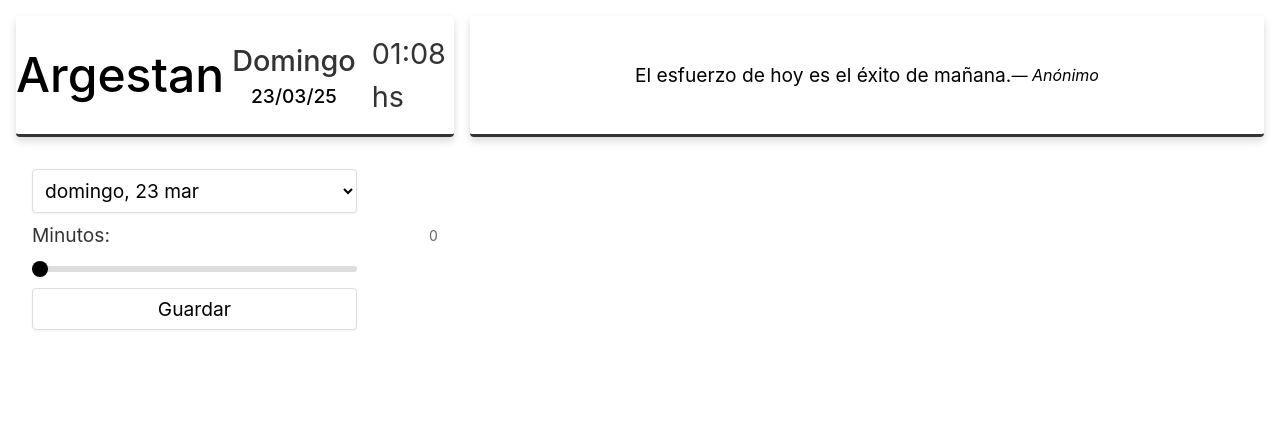
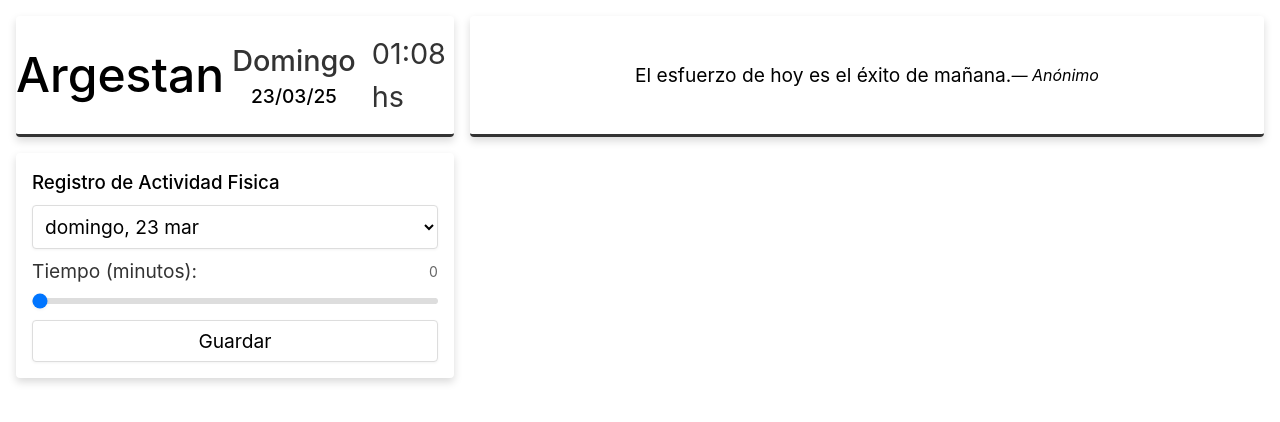
Before and after one commit to RadikeCosa/fitness-study-app, a React (Vite) app: page / in a window 1280 px wide. Shown: the top 422 px of the page. Built offline with nearby package versions, Linux system fonts and the light colour scheme.

Commit message:
Integrar todo en ManualLog como componente único

```diff
--- a/src/components/exercise/DateSelector.css
+++ /dev/null
@@ -1,23 +0,0 @@
-/* src/components/exercise/DateSelector.css */
-.date-selector {
-  display: flex;
-  flex-direction: column;
-  gap: calc(var(--spacing) / 4);
-  width: 80%;
-}
-
-.date-selector label {
-  font-size: var(--font-size-title);
-  color: var(--secondary-color);
-}
-
-.date-selector select {
-  width: 100%;
-  padding: calc(var(--spacing) / 2);
-  border: 1px solid var(--border-color);
-  border-radius: var(--border-radius);
-  background: var(--background);
-  color: var(--primary-color);
-  font-size: var(--font-size-text);
-  box-shadow: var(--shadow);
-}
--- a/src/components/exercise/DateSelector.jsx
+++ /dev/null
@@ -1,34 +0,0 @@
-// src/components/exercise/DateSelector.jsx
-import React from "react";
-import "./DateSelector.css";
-
-function DateSelector({ value, onChange }) {
-  const getDateOptions = () => {
-    const options = [];
-    for (let i = 0; i <= 7; i++) {
-      const date = new Date();
-      date.setDate(date.getDate() - i);
-      const value = date.toISOString().split("T")[0];
-      options.push(
-        <option key={value} value={value}>
-          {date.toLocaleDateString("es-ES", {
-            weekday: "long",
-            month: "short",
-            day: "numeric",
-          })}
-        </option>
-      );
-    }
-    return options;
-  };
-
-  return (
-    <div className="date-selector">
-      <select id="manual-date" value={value} onChange={onChange}>
-        {getDateOptions()}
-      </select>
-    </div>
-  );
-}
-
-export default DateSelector;
--- a/src/components/exercise/ManualLog.css
+++ b/src/components/exercise/ManualLog.css
@@ -8,7 +8,24 @@
   border-radius: var(--border-radius);
 }
 
-.manual-log label {
+.manual-log .date-selector select {
+  width: 100%;
+  padding: calc(var(--spacing) / 2);
+  border: 1px solid var(--border-color);
+  border-radius: var(--border-radius);
+  background: var(--background);
+  color: var(--primary-color);
+  font-size: var(--font-size-text);
+  box-shadow: var(--shadow);
+}
+
+.manual-log .duration-input {
+  display: flex;
+  flex-direction: column;
+  gap: calc(var(--spacing) / 4);
+}
+
+.manual-log .duration-input label {
   font-size: var(--font-size-text);
   color: var(--secondary-color);
   display: flex;
@@ -16,42 +33,41 @@
   align-items: center;
 }
 
-.manual-log label span {
+.manual-log .duration-input label span {
   font-size: var(--font-size-small);
   color: var(--text-muted);
 }
 
-.manual-log input[type="range"] {
-  width: 80%;
+.manual-log .duration-input input[type="range"] {
+  width: 100%;
   margin: calc(var(--spacing) / 2) 0;
-  -webkit-appearance: none; /* Resetear estilo por defecto */
   background: transparent;
 }
 
-.manual-log input[type="range"]::-webkit-slider-runnable-track {
+.manual-log .duration-input input[type="range"]::-webkit-slider-runnable-track {
   height: 6px;
   background: var(--border-color);
   border-radius: var(--border-radius);
 }
 
-.manual-log input[type="range"]::-webkit-slider-thumb {
+.manual-log .duration-input input[type="range"]::-webkit-slider-thumb {
   -webkit-appearance: none;
   width: 16px;
   height: 16px;
   background: var(--primary-color);
   border-radius: 50%;
   cursor: pointer;
-  margin-top: -5px; /* Centrar en la pista */
+  margin-top: -5px;
   box-shadow: var(--shadow);
 }
 
-.manual-log input[type="range"]::-moz-range-track {
+.manual-log .duration-input input[type="range"]::-moz-range-track {
   height: 6px;
   background: var(--border-color);
   border-radius: var(--border-radius);
 }
 
-.manual-log input[type="range"]::-moz-range-thumb {
+.manual-log .duration-input input[type="range"]::-moz-range-thumb {
   width: 16px;
   height: 16px;
   background: var(--primary-color);
@@ -69,7 +85,6 @@
   font-size: var(--font-size-text);
   cursor: pointer;
   box-shadow: var(--shadow);
-  width: 80%;
 }
 
 .manual-log button:hover {
--- a/src/components/exercise/ManualLog.jsx
+++ b/src/components/exercise/ManualLog.jsx
@@ -1,6 +1,5 @@
 // src/components/exercise/ManualLog.jsx
 import React, { useState } from "react";
-import DateSelector from "./DateSelector";
 import useExerciseLogs from "../../hooks/useExerciseLogs";
 import "./ManualLog.css";
 
@@ -10,6 +9,25 @@ function ManualLog() {
   );
   const [manualMinutes, setManualMinutes] = useState(0);
   const { saveLog } = useExerciseLogs();
+
+  const getDateOptions = () => {
+    const options = [];
+    for (let i = 0; i <= 7; i++) {
+      const date = new Date();
+      date.setDate(date.getDate() - i);
+      const value = date.toISOString().split("T")[0];
+      options.push(
+        <option key={value} value={value}>
+          {date.toLocaleDateString("es-ES", {
+            weekday: "long",
+            month: "short",
+            day: "numeric",
+          })}
+        </option>
+      );
+    }
+    return options;
+  };
 
   const handleSubmit = (e) => {
     e.preventDefault();
@@ -21,12 +39,19 @@ function ManualLog() {
 
   return (
     <form className="manual-log" onSubmit={handleSubmit}>
-      <DateSelector
+      <h3>Registro de Actividad Fisica</h3>
+      <div className="date-selector">
+        <select
+          id="manual-date"
           value={manualDate}
           onChange={(e) => setManualDate(e.target.value)}
-      />
+        >
+          {getDateOptions()}
+        </select>
+      </div>
+      <div className="duration-input">
         <label htmlFor="manual-minutes">
-        Minutos: <span>{manualMinutes}</span>
+          Tiempo (minutos): <span>{manualMinutes}</span>
         </label>
         <input
           id="manual-minutes"
@@ -37,6 +62,7 @@ function ManualLog() {
           onChange={(e) => setManualMinutes(parseInt(e.target.value))}
           aria-label={`Seleccionar ${manualMinutes} minutos de ejercicio`}
         />
+      </div>
       <button type="submit" aria-label="Guardar registro manual">
         Guardar
       </button>
--- a/src/components/layouts/Dashboard.css
+++ b/src/components/layouts/Dashboard.css
@@ -27,3 +27,8 @@
   justify-content: center;
   align-items: center;
 }
+.manual-log {
+  border-radius: var(--border-radius);
+  box-shadow: var(--elevate-shadow);
+  box-sizing: border-box;
+}
```
Lines whose indentation alone changed are shown as unchanged.
